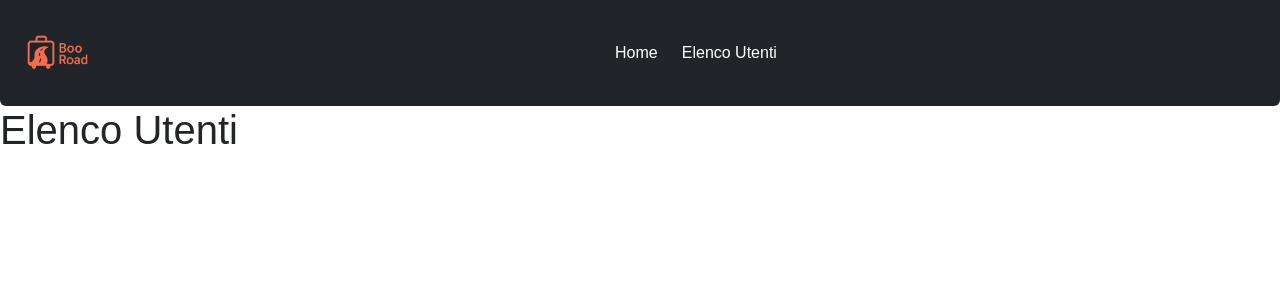
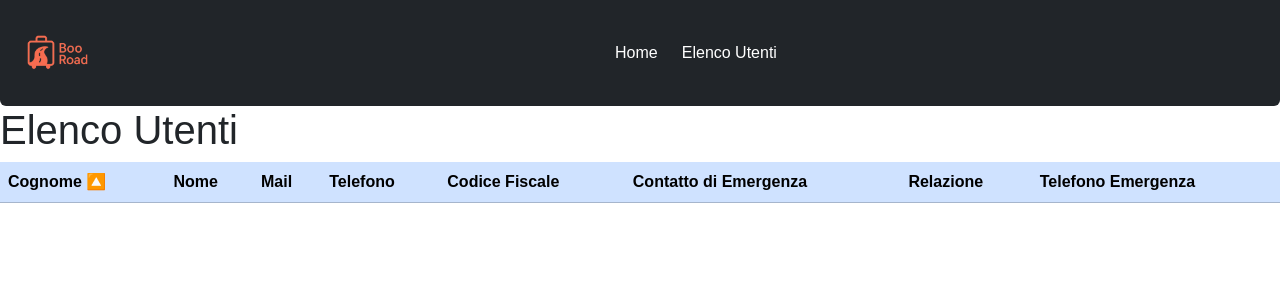
Before and after one commit to mattiacoli/BooRoad, a React (Vite) app: page /elenco_utenti in a window 1280 px wide. Shown: the top 300 px of the page. Built offline with nearby package versions, Linux system fonts and the light colour scheme.

Commit message:
Implement sorting functionality for UsersContacts table

```diff
--- a/src/pages/UsersContacts.jsx
+++ b/src/pages/UsersContacts.jsx
@@ -5,9 +5,66 @@ export default function UsersContacts() {
 
   const { data } = useTripContext()
 
+  const [sortDirection, setSortDirection] = useState("asc")
 
+  function handleSort() {
+    setSortDirection(prev => prev === "asc" ? "desc" : "asc")
+  }
 
-  return (
+  return (<>
     <h1>Elenco Utenti</h1>
+
+    <div
+      className="table-responsive"
+    >
+      <table
+        className="table table-primary"
+      >
+        <thead>
+          <tr>
+            <th scope="col"
+              onClick={handleSort}
+              style={{ cursor: 'pointer' }}>Cognome {sortDirection === "asc" ? "🔼" : "🔽"}</th>
+            <th scope="col">Nome</th>
+            <th scope="col">Mail</th>
+            <th scope="col">Telefono</th>
+            <th scope="col">Codice Fiscale</th>
+            <th scope="col">Contatto di Emergenza</th>
+            <th scope="col">Relazione</th>
+            <th scope="col">Telefono Emergenza</th>
+          </tr>
+        </thead>
+        <tbody>
+
+          {data.flatMap((trip) => {
+            trip.partecipanti
+              .sort((a, b) => {
+                if (sortDirection === "asc") {
+                  return a.cognome.localeCompare(b.cognome);
+                } else {
+                  return b.cognome.localeCompare(a.cognome);
+                }
+              })
+              .map((user) => {
+                return (
+                  <tr key={user.id}>
+                    <td>{user.cognome}</td>
+                    <td scope="row">{user.nome}</td>
+                    <td>{user.email}</td>
+                    <td>{user.telefono}</td>
+                    <td>{user.codiceFiscale}</td>
+                    <td>{user.contattoEmergenza.nome}</td>
+                    <td>{user.contattoEmergenza.relazione}</td>
+                    <td>{user.contattoEmergenza.telefono}</td>
+                  </tr>
+                );
+              });
+          })}
+        </tbody>
+      </table>
+    </div >
+
+  </>
+
   )
 }
```
